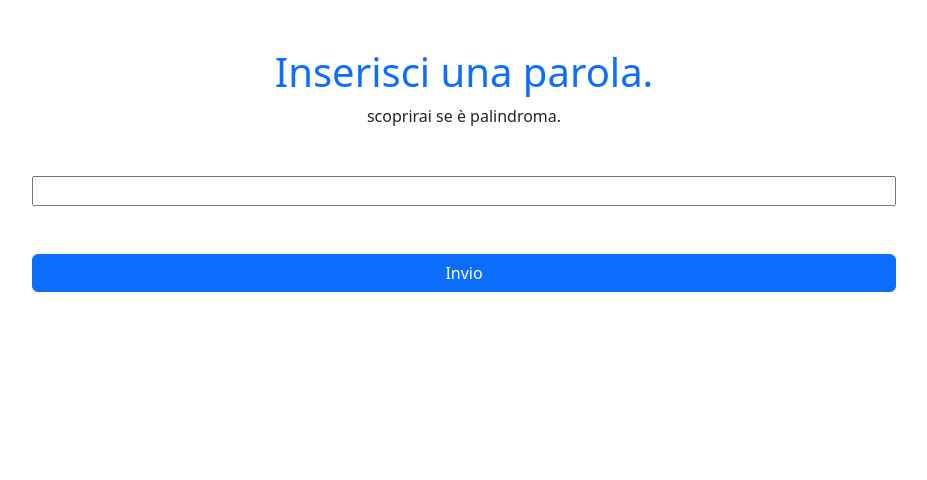
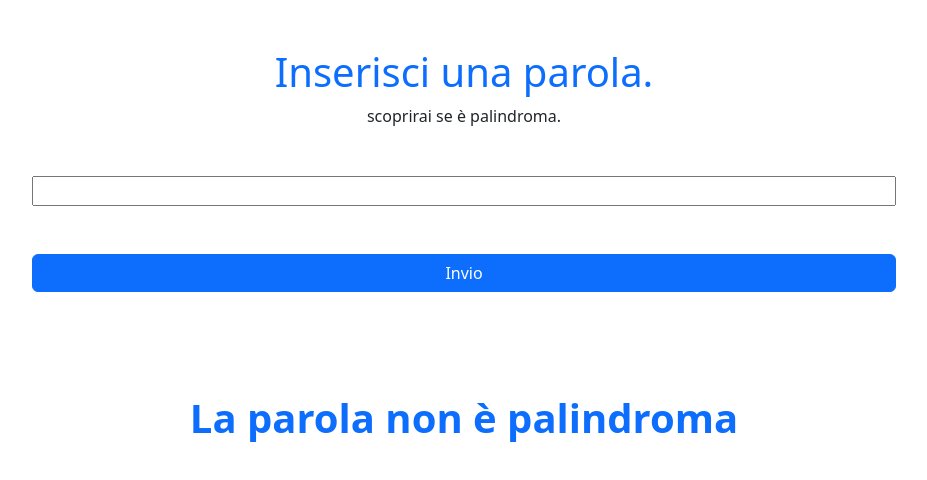
Before and after one commit to GiacomoMilitello/js-paliedispari, a plain HTML site: page palindroma/index.html in a window 1280 px wide. Both pictures are taken after a click on the button "Invio". Shown: the whole page, without its empty margins (176-1103 px from the left). Drawn offline with nearby package versions, Linux system fonts and the light colour scheme.

Commit message:
palindroma starting js

```diff
--- a/palindroma/assets/js/main.js
+++ b/palindroma/assets/js/main.js
@@ -3,3 +3,20 @@ Palidroma
 Chiedere all’utente di inserire una parola
 Creare una funzione per capire se la parola inserita è palindroma
 */
+
+const buttonOk = document.getElementById("ok");
+var wordHtml = document.getElementById('word');
+const result = document.getElementById('result');
+
+function palindrome() {
+    /// !!!!!!!!!!!!!!!!!
+}
+
+buttonOk.addEventListener('click', function() {
+    const word = wordHtml.value;
+    if(palindrome()) {
+        result.textContent = "La parola " + wordHtml.value + " è palindroma";
+    } else {
+        result.textContent = "La parola " + wordHtml.value + " non è palindroma";
+    }
+});
--- a/palindroma/index.html
+++ b/palindroma/index.html
@@ -3,7 +3,7 @@
 <head>
     <meta charset="UTF-8">
     <meta name="viewport" content="width=device-width, initial-scale=1.0">
-    <title>Pari e Dispari</title>
+    <title>Palindroma</title>
     <link href="https://cdn.jsdelivr.net/npm/bootstrap@5.3.2/dist/css/bootstrap.min.css" rel="stylesheet" integrity="sha384-T3c6CoIi6uLrA9TneNEoa7RxnatzjcDSCmG1MXxSR1GAsXEV/Dwwykc2MPK8M2HN" crossorigin="anonymous">
     <link rel="stylesheet" href="./assets/css/style.css">
 </head>
```
